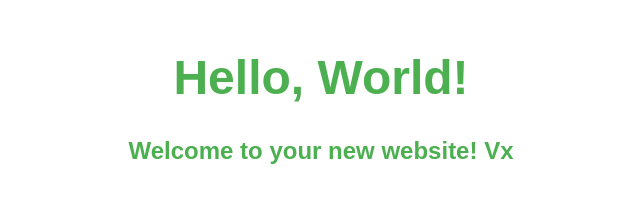
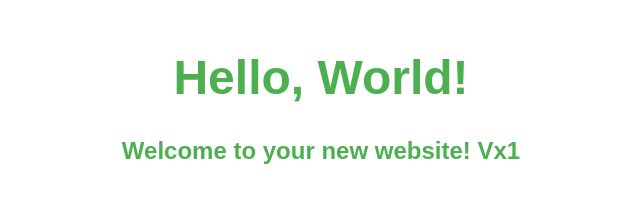
Before and after one commit to raulsouza/rga-cloud-portal, a plain HTML site: page portal-files/index.html in a window 1280 px wide. Shown: the whole page, without its empty margins (319-959 px from the left). Drawn offline with Linux system fonts and the light colour scheme.

Commit message:
updated to Vx

```diff
--- a/portal-files/index.html
+++ b/portal-files/index.html
@@ -20,7 +20,7 @@
 <body>
     <div class="message">
         <h1>Hello, World!</h1>
-        <p>Welcome to your new website! Vx</p>
+        <p>Welcome to your new website! Vx1</p>
     </div>
 </body>
 </html>
```
